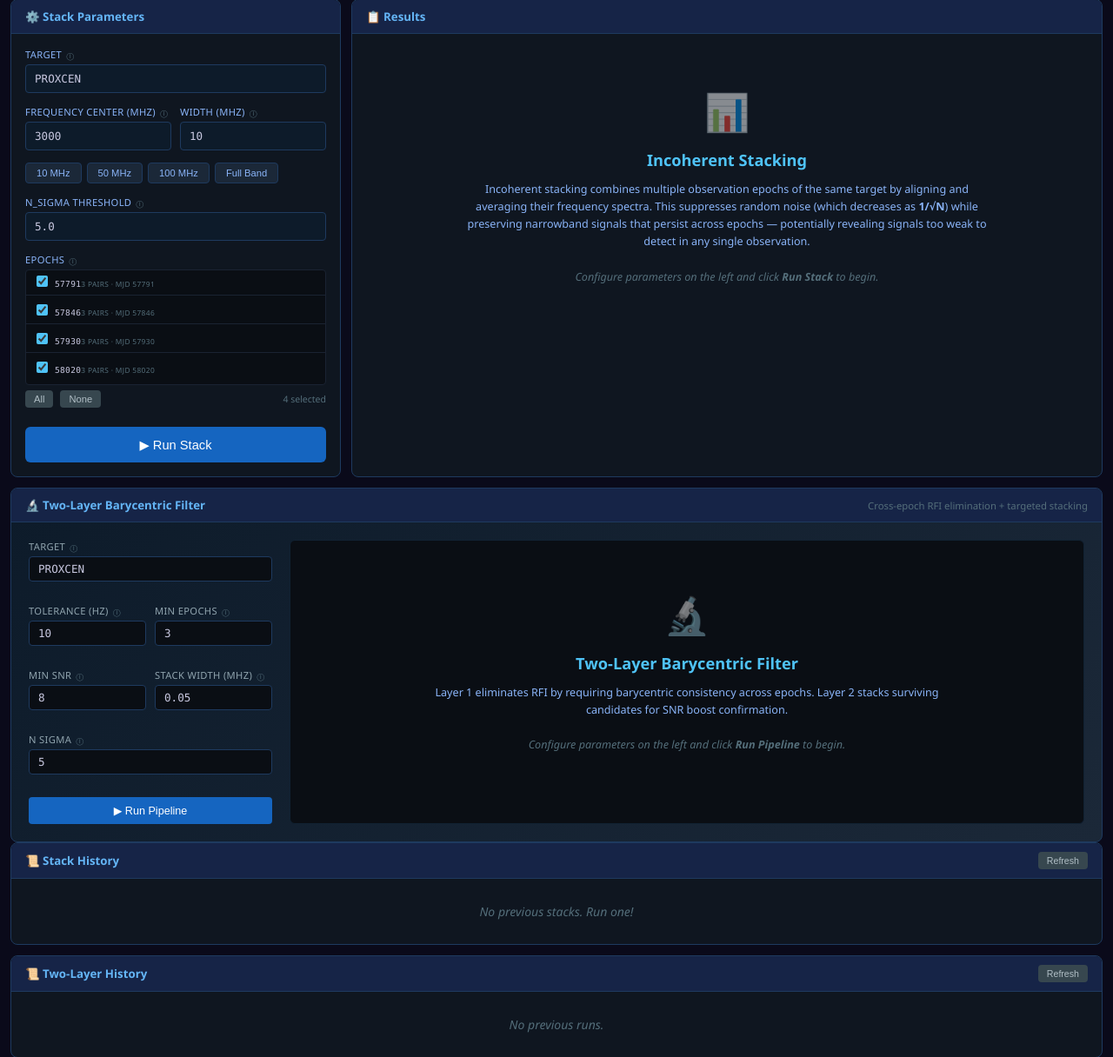
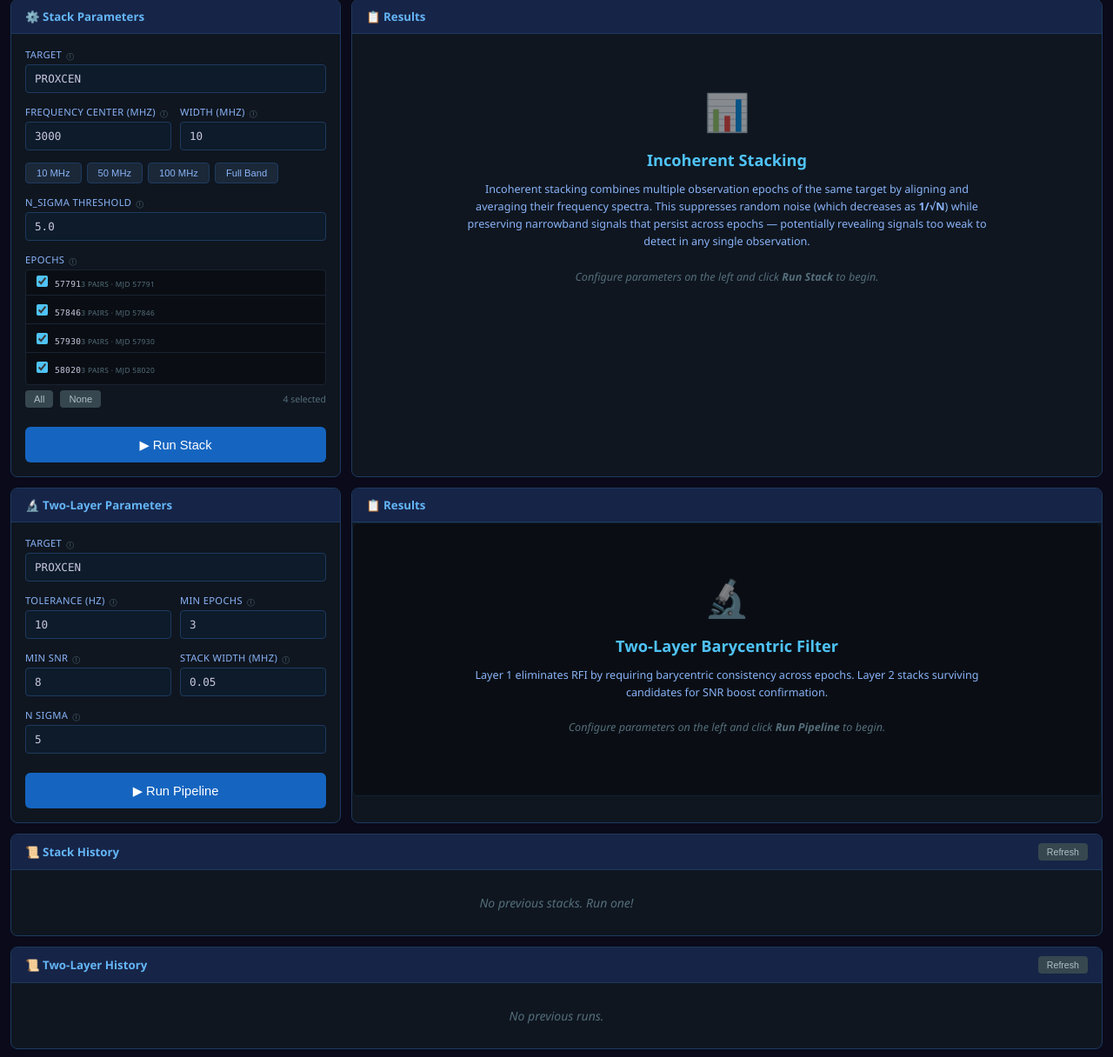
Before and after one commit to w4gon79/backyard-seti, a Flask app: page /stack in a window 1280 px wide. Shown: the part 90-1306 px from the top of the page at 87% size. Run offline with Flask 3, Linux system fonts and the light colour scheme; data that the repository does not hold is empty; some libraries are stand-ins or nearby versions.

Commit message:
Restructure Two-Layer panel to match regular stack layout
- Split into two-column layout: left panel for parameters, right panel for results
- Removed 'Cross-epoch RFI elimination + targeted stacking' subtitle
- Uses same stack-panel-left/stack-panel-right classes as regular stack
- Uses stack-idle class for placeholder state
- All icons use HTML entities to avoid encoding issues
- Bumped stack.css to v=20

```diff
--- a/dashboard/templates/stack.html
+++ b/dashboard/templates/stack.html
@@ -6,7 +6,7 @@
     <title>📊 Incoherent Stack - Phase 2C</title>
     <link rel="icon" type="image/svg+xml" href="/static/favicon.svg?v=8">
     <link rel="stylesheet" href="/static/css/style.css?v=31">
-    <link rel="stylesheet" href="/static/css/stack.css?v=19">
+    <link rel="stylesheet" href="/static/css/stack.css?v=20">
     <!-- Plotly for waterfall plots -->
     <script src="https://cdn.plot.ly/plotly-2.35.2.min.js"></script>
 </head>
@@ -190,53 +190,66 @@
     </div>
 
     <!-- Two-Layer Barycentric Filter -->
-    <div class="stack-panel two-layer-panel">
-        <div class="panel-header">
-            <span>🔬 Two-Layer Barycentric Filter</span>
-            <span class="two-layer-desc">Cross-epoch RFI elimination + targeted stacking</span>
-        </div>
-        <div class="two-layer-body">
-            <div class="two-layer-controls">
+    <div class="stack-row">
+
+        <!-- Left Panel: Two-Layer Controls -->
+        <div class="stack-panel stack-panel-left">
+            <div class="panel-header">&#128300; Two-Layer Parameters</div>
+            <div class="stack-controls">
+
                 <div class="control-group">
-                    <label for="tl-target" title="Target star name. Must match BL filename convention (e.g. PROXCEN in Parkes_57791_72989_PROXCEN_S_fine.h5). Only targets with downloaded data and barycentric correction will work.">Target <span class="tooltip-icon">ⓘ</span></label>
-                    <input type="text" id="tl-target" value="PROXCEN" placeholder="e.g. PROXCEN" title="Target star identifier. Must match filenames in the fine data directory.">
+                    <label for="tl-target" title="Target star name. Must match BL filename convention (e.g. PROXCEN in Parkes_57791_72989_PROXCEN_S_fine.h5). Only targets with downloaded data and barycentric correction will work.">Target <span class="tooltip-icon">&#9432;</span></label>
+                    <input type="text" id="tl-target" value="PROXCEN" placeholder="e.g. PROXCEN">
                 </div>
+
                 <div class="control-row">
                     <div class="control-group">
-                        <label for="tl-tolerance" title="Barycentric frequency match tolerance in Hz. A real signal from the target star would match within a few Hz after barycentric correction. 10 Hz is tight enough to kill 99.99% of RFI. Lower = stricter, higher = more false positives. Parkes channel width is 2.79 Hz.">Tolerance (Hz) <span class="tooltip-icon">ⓘ</span></label>
-                        <input type="number" id="tl-tolerance" value="10" step="1" min="1" title="How close barycentric frequencies must be across epochs to count as a match. 10 Hz = ~3.6 Parkes channels. Tight is good.">
+                        <label for="tl-tolerance" title="Barycentric frequency match tolerance in Hz. A real signal from the target star would match within a few Hz after barycentric correction. 10 Hz is tight enough to kill 99.99% of RFI. Lower = stricter, higher = more false positives. Parkes channel width is 2.79 Hz.">Tolerance (Hz) <span class="tooltip-icon">&#9432;</span></label>
+                        <input type="number" id="tl-tolerance" value="10" step="1" min="1">
                     </div>
                     <div class="control-group">
-                        <label for="tl-min-epochs" title="Minimum number of epochs a hit must appear in to survive Layer 1. Higher = stricter. With 4 epochs available, requiring 3 eliminates nearly all coincidental RFI matches. A real signal would appear in ALL epochs.">Min Epochs <span class="tooltip-icon">ⓘ</span></label>
-                        <input type="number" id="tl-min-epochs" value="3" step="1" min="2" title="Minimum epoch count for a candidate. 2 of 4 = permissive (expect false positives). 3 of 4 = strict. 4 of 4 = maximum confidence.">
+                        <label for="tl-min-epochs" title="Minimum number of epochs a hit must appear in to survive Layer 1. Higher = stricter. With 4 epochs available, requiring 3 eliminates nearly all coincidental RFI matches. A real signal would appear in ALL epochs.">Min Epochs <span class="tooltip-icon">&#9432;</span></label>
+                        <input type="number" id="tl-min-epochs" value="3" step="1" min="2">
                     </div>
                 </div>
+
                 <div class="control-row">
                     <div class="control-group">
-                        <label for="tl-min-snr" title="Minimum Signal-to-Noise ratio for the cross-epoch filter. Only hits at or above this SNR in the original turboSETI results are considered. 8 filters out faint threshold detections. Lower includes more noise hits.">Min SNR <span class="tooltip-icon">ⓘ</span></label>
-                        <input type="number" id="tl-min-snr" value="8" step="0.5" min="0" title="SNR cutoff for Layer 1. turboSETI reports SNR >= 5 by default. Using 8 focuses on clear detections.">
+                        <label for="tl-min-snr" title="Minimum Signal-to-Noise ratio for the cross-epoch filter. Only hits at or above this SNR are considered. 8 filters out faint threshold detections.">Min SNR <span class="tooltip-icon">&#9432;</span></label>
+                        <input type="number" id="tl-min-snr" value="8" step="0.5" min="0">
                     </div>
                     <div class="control-group">
-                        <label for="tl-stack-width" title="Width of the frequency window to stack around each surviving candidate, in MHz. 0.05 MHz = 50 kHz gives enough context to see the signal shape without diluting the stack with noise. Larger windows show more context but reduce SNR.">Stack Width (MHz) <span class="tooltip-icon">ⓘ</span></label>
-                        <input type="number" id="tl-stack-width" value="0.05" step="0.01" min="0.01" title="Frequency window for Layer 2 targeted stack. 0.05 MHz = ~18,000 Parkes channels. Tighter = faster, more sensitive.">
+                        <label for="tl-stack-width" title="Width of the frequency window to stack around each surviving candidate, in MHz. 0.05 MHz = 50 kHz. Larger windows show more context but reduce SNR.">Stack Width (MHz) <span class="tooltip-icon">&#9432;</span></label>
+                        <input type="number" id="tl-stack-width" value="0.05" step="0.01" min="0.01">
                     </div>
                 </div>
+
                 <div class="control-group">
-                    <label for="tl-n-sigma" title="Peak detection threshold for the targeted stack output, in standard deviations above the noise floor. 5 sigma means a 1-in-3.5-million false alarm rate per frequency bin. Higher = fewer false peaks.">N Sigma <span class="tooltip-icon">ⓘ</span></label>
-                    <input type="number" id="tl-n-sigma" value="5" step="0.5" min="1" title="Stack peak detection threshold. 5 sigma = rigorous. 3 sigma = exploratory. Each step halves/doubles detection count.">
+                    <label for="tl-n-sigma" title="Peak detection threshold for the targeted stack output, in standard deviations above the noise floor. 5 sigma means a 1-in-3.5-million false alarm rate per frequency bin.">N Sigma <span class="tooltip-icon">&#9432;</span></label>
+                    <input type="number" id="tl-n-sigma" value="5" step="0.5" min="1">
                 </div>
-                <button id="tl-run-btn" class="btn-primary" title="Run the full two-layer pipeline: Layer 1 cross-epoch barycentric filter eliminates RFI, Layer 2 stacks surviving candidates for SNR boost confirmation.">▶ Run Pipeline</button>
+
+                <button id="tl-run-btn" class="btn-primary btn-run" title="Run the full two-layer pipeline: Layer 1 cross-epoch barycentric filter eliminates RFI, Layer 2 stacks surviving candidates for SNR boost confirmation.">&#9654; Run Pipeline</button>
+
+            </div>
+        </div>
+
+        <!-- Right Panel: Two-Layer Results -->
+        <div class="stack-panel stack-panel-right">
+            <div class="panel-header">
+                <span>&#128203; Results</span>
             </div>
             <div class="two-layer-results" id="tl-results-area">
-                <div class="two-layer-idle">
-                    <div class="two-layer-idle-icon">🔬</div>
-                    <h3 style="color: #4fc3f7; font-size: 1.3em; margin-bottom: 12px;">Two-Layer Barycentric Filter</h3>
+                <div class="stack-idle">
+                    <div class="stack-idle-icon">&#128300;</div>
+                    <h3>Two-Layer Barycentric Filter</h3>
                     <p>Layer 1 eliminates RFI by requiring barycentric consistency across epochs.
                        Layer 2 stacks surviving candidates for SNR boost confirmation.</p>
-                    <p class="two-layer-idle-hint">Configure parameters on the left and click <strong>Run Pipeline</strong> to begin.</p>
+                    <p class="stack-idle-hint">Configure parameters on the left and click <strong>Run Pipeline</strong> to begin.</p>
                 </div>
             </div>
         </div>
+
     </div>
 
     <!-- History -->
```
